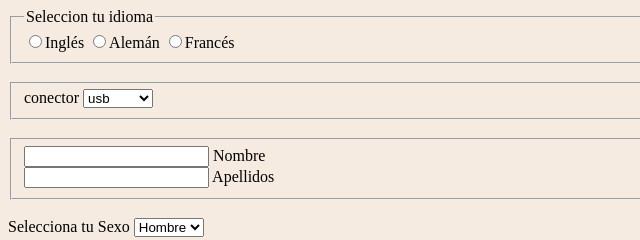
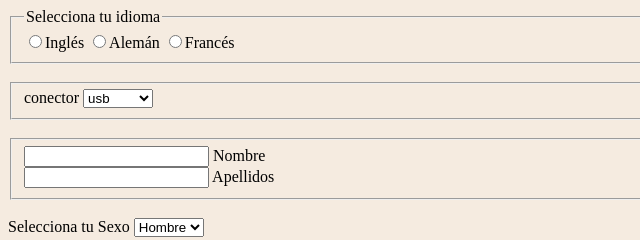
Before and after one commit to RickGatica/HTML_Formularios.github.io, a plain HTML site: page index.html in a window 1280 px wide. Shown: the top 240 px of the page, 0-640 px from the left. Drawn offline with Linux system fonts and the light colour scheme.

Commit message:
commit de prueba

```diff
--- a/index.html
+++ b/index.html
@@ -16,7 +16,7 @@
   <body>
     <form>
       <fieldset>
-        <legend>Seleccion tu idioma</legend>
+        <legend>Selecciona tu idioma</legend>
         <input type="radio" name="idioma" value="idiomaingles checked" />Inglés
         <input type="radio" name="idioma" value="idiomaaleman" />Alemán
         <input type="radio" name="idioma" value="idiomafrances" />Francés
```
